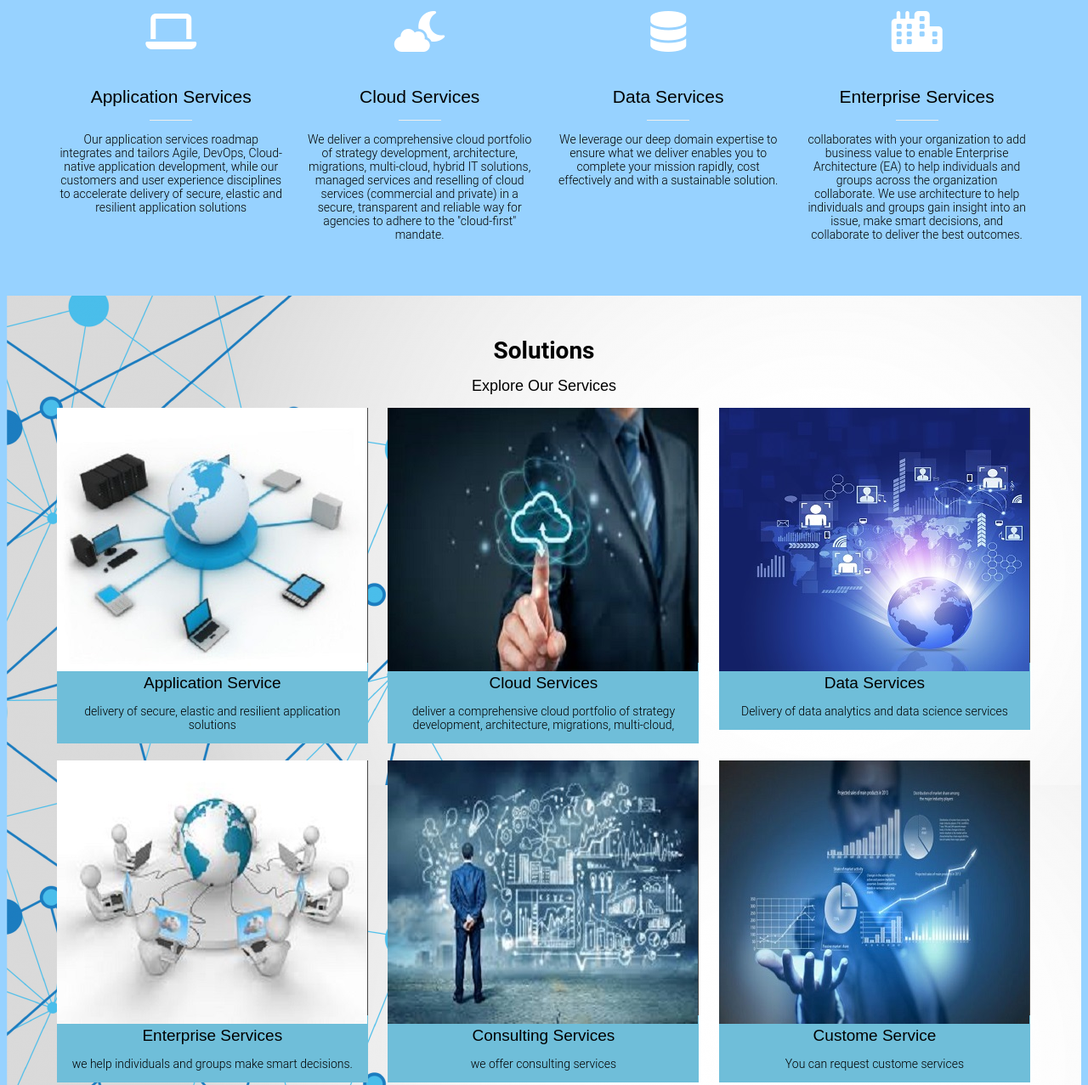
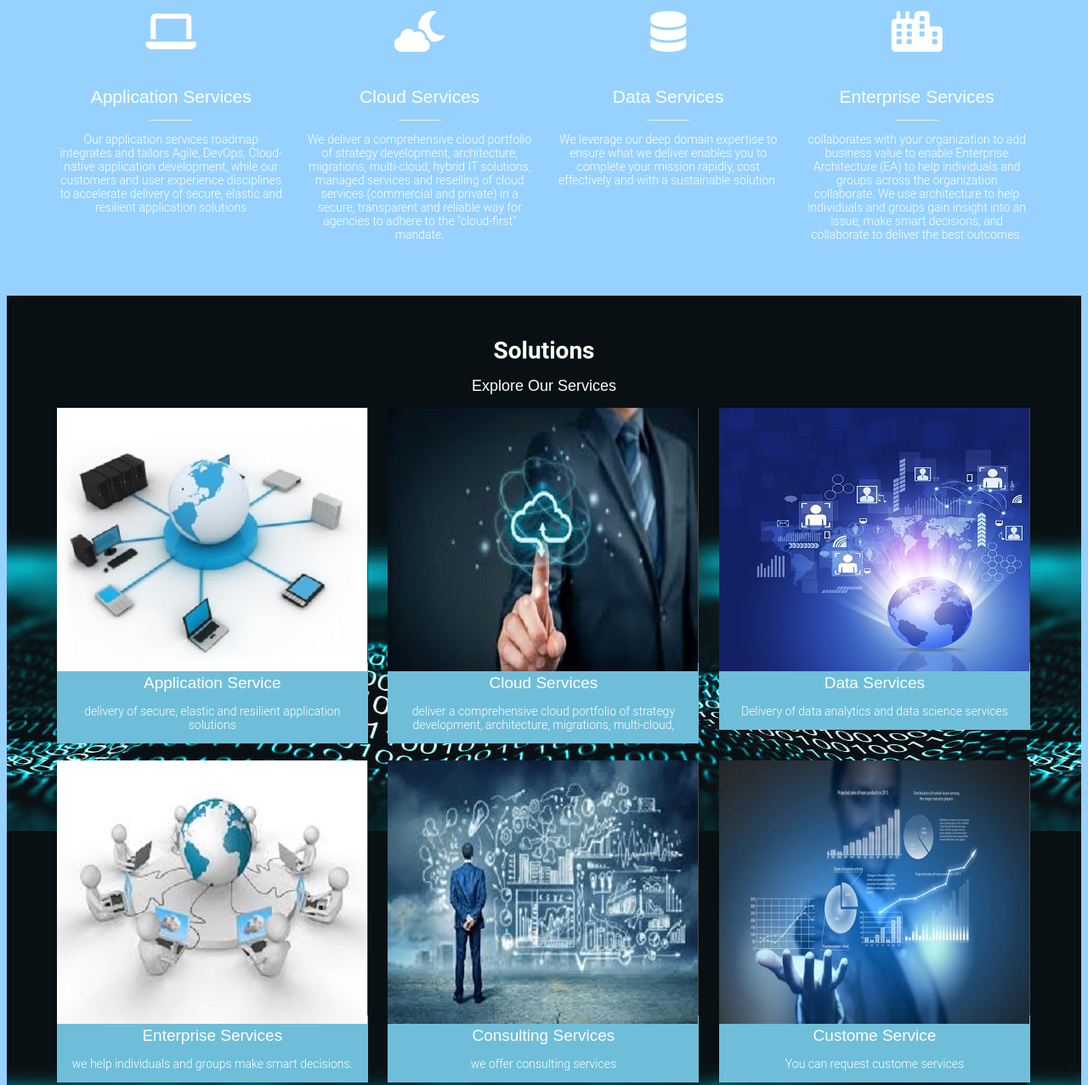
Before and after one commit to LydiaVasil/lydiavasil.github.io, a plain HTML site: page index.html in a window 1280 px wide. Shown: the part 409-1686 px from the top of the page at 85% size. Drawn offline with Linux system fonts and the light colour scheme.

Commit message:
section background image added

```diff
--- a/index.html
+++ b/index.html
@@ -20,7 +20,6 @@
         <li><a href="#">Platform</a></li>
         <li><a href="#">Why Moonlite?</a></li>
         <li><a href="#">Solutions</a></li>
-	<li><a href="#">Learn</a></li>
         <li><a href="#">Blog</a></li>
         <li><a href="#">pricing</a></li>
 	<li><button type="button">Start for Free!</button></li>
--- a/style.css
+++ b/style.css
@@ -21,7 +21,7 @@ body {
   position: relative;
   width: 1170px;
   margin: 0 auto;
-  color: black;
+  color: white;
   font-size: 14px;
   font-weight: 300;
   font-family: Roboto, "Open Sans", Arial, sans-serif;
@@ -33,7 +33,7 @@ body {
 }
 
 .section.bg {
-background-image: url('1.png');
+background-image: url('2.jpg');
 
 
 }
```
Also changed, not shown: 2.jpg (added), 3.jpg (added).
